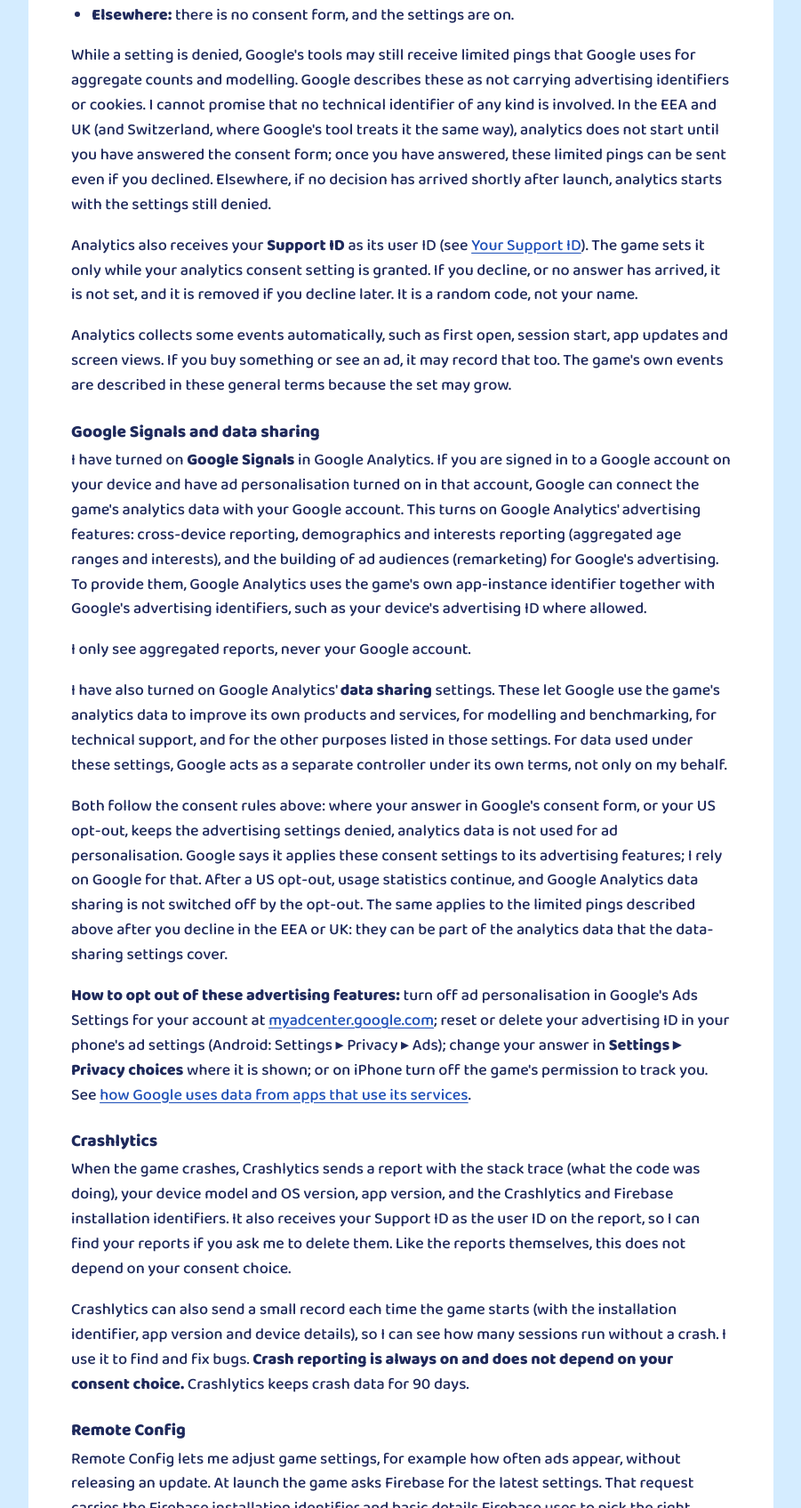
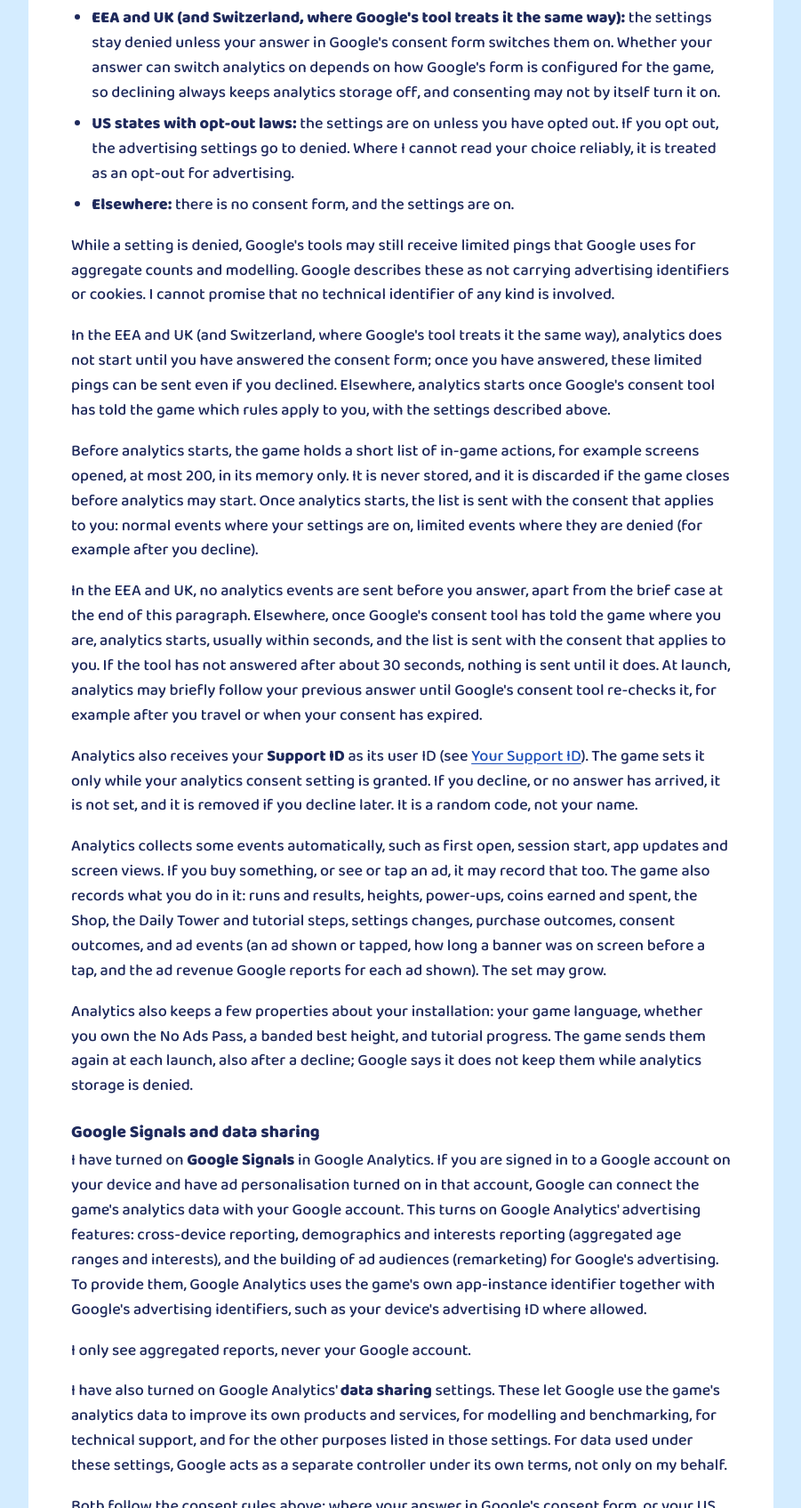
Before and after one commit to mkhakpaki/stackadoo-site, a plain HTML site: page privacy.html in a window 1280 px wide. Shown: the part 4174-5869 px from the top of the page at 89% size, without its empty margins (189-1090 px from the left). Drawn offline with Linux system fonts and the light colour scheme.

Commit message:
Stage 4 disclosures: launch contacts, held events, game events, user properties, traveller case
Folded from stage 4's privacy review; corrected against game main 8784919
(analytics outside the EEA/UK starts once Google's consent tool answers,
with the regional consent; nothing is sent while it hasn't). Review round:
compliance, code facts, UI, links/markup.

Co-Authored-By: Claude Opus 5.5 <noreply@anthropic.com>

```diff
--- a/privacy.html
+++ b/privacy.html
@@ -144,13 +144,14 @@
           <li>as the user ID on Crashlytics crash reports;</li>
           <li>in the e-mail draft that Send feedback opens (see <a href="#email">When you e-mail me</a>).</li>
         </ul>
-        <p>I use it to match purchases and restores, to answer support and data-rights requests, and to find crash and usage data you ask me to delete. Quote it when you ask (see <a href="#rights">Your rights</a>).</p>
+        <p>It contains no name or e-mail. It is attached to crash reports (always on) and, if you allow analytics, to analytics. I use it to match purchases and restores, to match a support e-mail or a deletion request to your data, and to find crash and usage data you ask me to delete. Quote it when you ask (see <a href="#rights">Your rights</a>).</p>
         <p>The code is pseudonymous personal data: it names no one, but I can use it to link records. It is not a password. Deleting the game or clearing its data makes a new code the next time you play. On Android, your phone's backup may restore the old one.</p>
       </section>
 
       <section aria-labelledby="firebase">
         <h2 id="firebase">Firebase (Google)</h2>
         <p>Stackadoo uses three <strong>Firebase</strong> services from Google. See Google's <a href="https://firebase.google.com/support/privacy" rel="external">Privacy and Security in Firebase</a> page for how Firebase handles data.</p>
+        <p>At launch, before any consent form, Firebase's start-up (which registers the installation ID), Remote Config and Crashlytics contact Google to fetch game settings, such as the ad configuration, and to send crash reports. Google's consent tool also contacts Google to check which rules apply to you. This sends the Firebase installation ID, your IP address and the details listed under Crashlytics and Remote Config below. Adapty also starts at launch (see <a href="#purchases">Purchases</a>).</p>
 
         <h3>Analytics</h3>
         <p>Firebase Analytics tells me how the game is used, such as sessions, screens, and in-game events. It uses an app-instance identifier (a random number for your installation, not your name) and device and app details such as device model, OS version, app version and an approximate location based on IP address.</p>
@@ -160,9 +161,13 @@
           <li><strong>US states with opt-out laws:</strong> the settings are on unless you have opted out. If you opt out, the advertising settings go to denied. Where I cannot read your choice reliably, it is treated as an opt-out for advertising.</li>
           <li><strong>Elsewhere:</strong> there is no consent form, and the settings are on.</li>
         </ul>
-        <p>While a setting is denied, Google's tools may still receive limited pings that Google uses for aggregate counts and modelling. Google describes these as not carrying advertising identifiers or cookies. I cannot promise that no technical identifier of any kind is involved. In the EEA and UK (and Switzerland, where Google's tool treats it the same way), analytics does not start until you have answered the consent form; once you have answered, these limited pings can be sent even if you declined. Elsewhere, if no decision has arrived shortly after launch, analytics starts with the settings still denied.</p>
+        <p>While a setting is denied, Google's tools may still receive limited pings that Google uses for aggregate counts and modelling. Google describes these as not carrying advertising identifiers or cookies. I cannot promise that no technical identifier of any kind is involved.</p>
+        <p>In the EEA and UK (and Switzerland, where Google's tool treats it the same way), analytics does not start until you have answered the consent form; once you have answered, these limited pings can be sent even if you declined. Elsewhere, analytics starts once Google's consent tool has told the game which rules apply to you, with the settings described above.</p>
+        <p>Before analytics starts, the game holds a short list of in-game actions, for example screens opened, at most 200, in its memory only. It is never stored, and it is discarded if the game closes before analytics may start. Once analytics starts, the list is sent with the consent that applies to you: normal events where your settings are on, limited events where they are denied (for example after you decline).</p>
+        <p>In the EEA and UK, no analytics events are sent before you answer, apart from the brief case at the end of this paragraph. Elsewhere, once Google's consent tool has told the game where you are, analytics starts, usually within seconds, and the list is sent with the consent that applies to you. If the tool has not answered after about 30 seconds, nothing is sent until it does. At launch, analytics may briefly follow your previous answer until Google's consent tool re-checks it, for example after you travel or when your consent has expired.</p>
         <p>Analytics also receives your <strong>Support ID</strong> as its user ID (see <a href="#support-id">Your Support ID</a>). The game sets it only while your analytics consent setting is granted. If you decline, or no answer has arrived, it is not set, and it is removed if you decline later. It is a random code, not your name.</p>
-        <p>Analytics collects some events automatically, such as first open, session start, app updates and screen views. If you buy something or see an ad, it may record that too. The game's own events are described in these general terms because the set may grow.</p>
+        <p>Analytics collects some events automatically, such as first open, session start, app updates and screen views. If you buy something, or see or tap an ad, it may record that too. The game also records what you do in it: runs and results, heights, power-ups, coins earned and spent, the Shop, the Daily Tower and tutorial steps, settings changes, purchase outcomes, consent outcomes, and ad events (an ad shown or tapped, how long a banner was on screen before a tap, and the ad revenue Google reports for each ad shown). The set may grow.</p>
+        <p>Analytics also keeps a few properties about your installation: your game language, whether you own the No Ads Pass, a banded best height, and tutorial progress. The game sends them again at each launch, also after a decline; Google says it does not keep them while analytics storage is denied.</p>
 
         <h3>Google Signals and data sharing</h3>
         <p>I have turned on <strong>Google Signals</strong> in Google Analytics. If you are signed in to a Google account on your device and have ad personalisation turned on in that account, Google can connect the game's analytics data with your Google account. This turns on Google Analytics' advertising features: cross-device reporting, demographics and interests reporting (aggregated age ranges and interests), and the building of ad audiences (remarketing) for Google's advertising. To provide them, Google Analytics uses the game's own app-instance identifier together with Google's advertising identifiers, such as your device's advertising ID where allowed.</p>
@@ -173,7 +178,7 @@
 
         <h3>Crashlytics</h3>
         <p>When the game crashes, Crashlytics sends a report with the stack trace (what the code was doing), your device model and OS version, app version, and the Crashlytics and Firebase installation identifiers. It also receives your Support ID as the user ID on the report, so I can find your reports if you ask me to delete them. Like the reports themselves, this does not depend on your consent choice.</p>
-        <p>Crashlytics can also send a small record each time the game starts (with the installation identifier, app version and device details), so I can see how many sessions run without a crash. I use it to find and fix bugs. <strong>Crash reporting is always on and does not depend on your consent choice.</strong> Crashlytics keeps crash data for 90 days.</p>
+        <p>Crashlytics can also send a small record each time the game starts (with the installation identifier, app version and device details), so I can see how many sessions run without a crash. I use it to find and fix bugs. Crash reporting is always on and does not depend on your consent choice. Crashlytics keeps crash data for 90 days.</p>
 
         <h3>Remote Config</h3>
         <p>Remote Config lets me adjust game settings, for example how often ads appear, without releasing an update. At launch the game asks Firebase for the latest settings. That request carries the Firebase installation identifier and basic details Firebase uses to pick the right settings: your country, language, time zone and OS version, and the app's identity. The game adds no values of its own. This is also always on and does not depend on your consent choice.</p>
```
